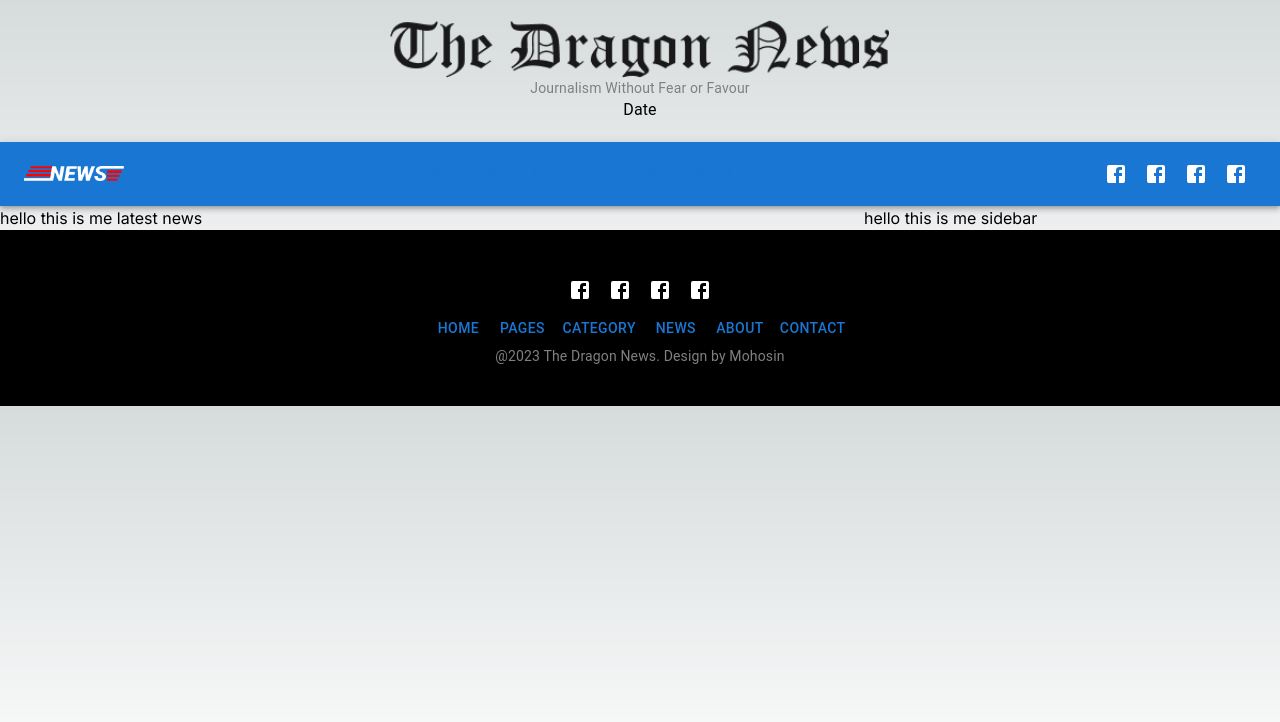
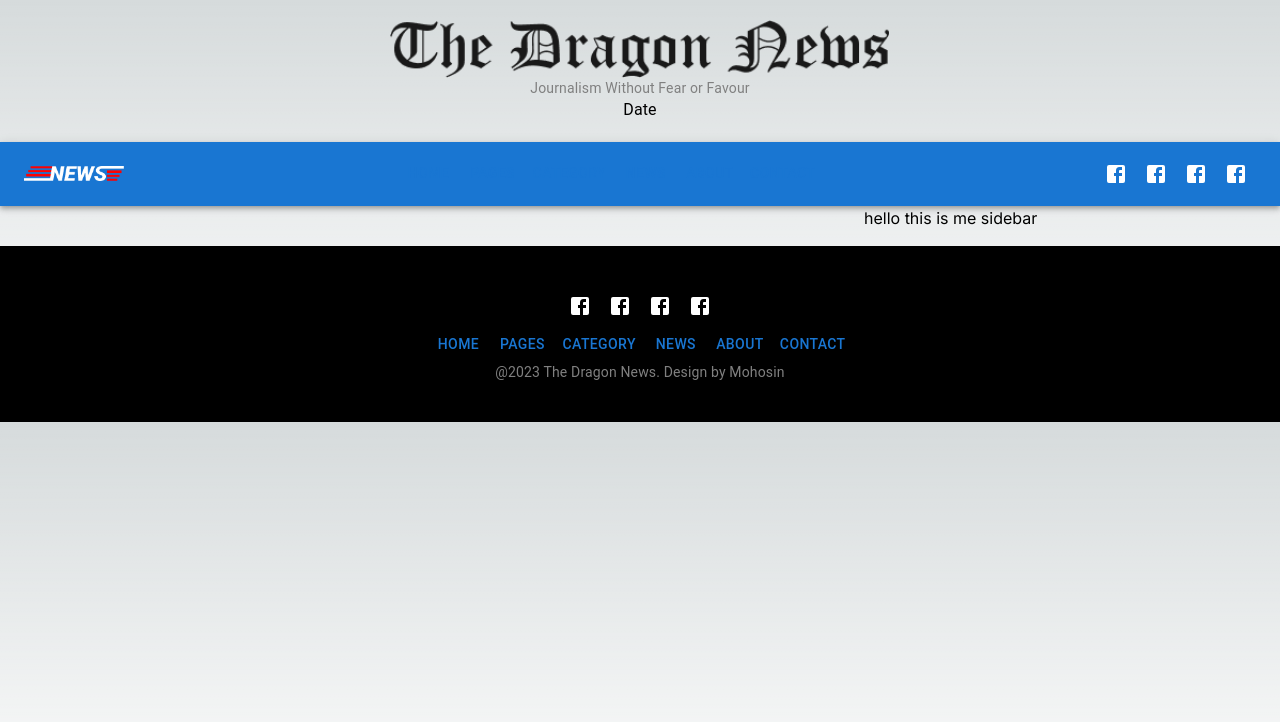
Before and after one commit to Mohosin2126/news-portal-nextjs, a Next.js app: page / in a window 1280 px wide. Shown: the top 722 px of the page. Built offline with nearby package versions, Linux system fonts and the light colour scheme.

Commit message:
imported necessary things from material ui

```diff
--- a/src/app/page.js
+++ b/src/app/page.js
@@ -2,7 +2,7 @@ import LatestNews from "@/components/latest-news";
 import SideBar from "@/components/sidebar";
 import { Grid } from "@mui/material";
 
-export default function Home(){
+export default function Home() {
 
   return (
     <Grid container spacing={2}>
--- a/src/components/latest-news/index.js
+++ b/src/components/latest-news/index.js
@@ -1,6 +1,30 @@
+import {
+    Box,
+    Card,
+    CardActionArea,
+    CardContent,
+    CardMedia,
+    Grid,
+    Typography,
+  } from "@mui/material";
+import Image from "next/image";
+
 export default function LatestNews(){
 
     return (
-        <h1>hello this is me latest news</h1>
+        <Box className="my-5">
+      <Card>
+
+      </Card>
+
+      <Grid
+        className="mt-5"
+        container
+        rowSpacing={1}
+        columnSpacing={{ xs: 1, sm: 2, md: 3 }}
+      >
+
+      </Grid>
+    </Box>
     )
 }
```
Lines whose indentation alone changed are shown as unchanged.
